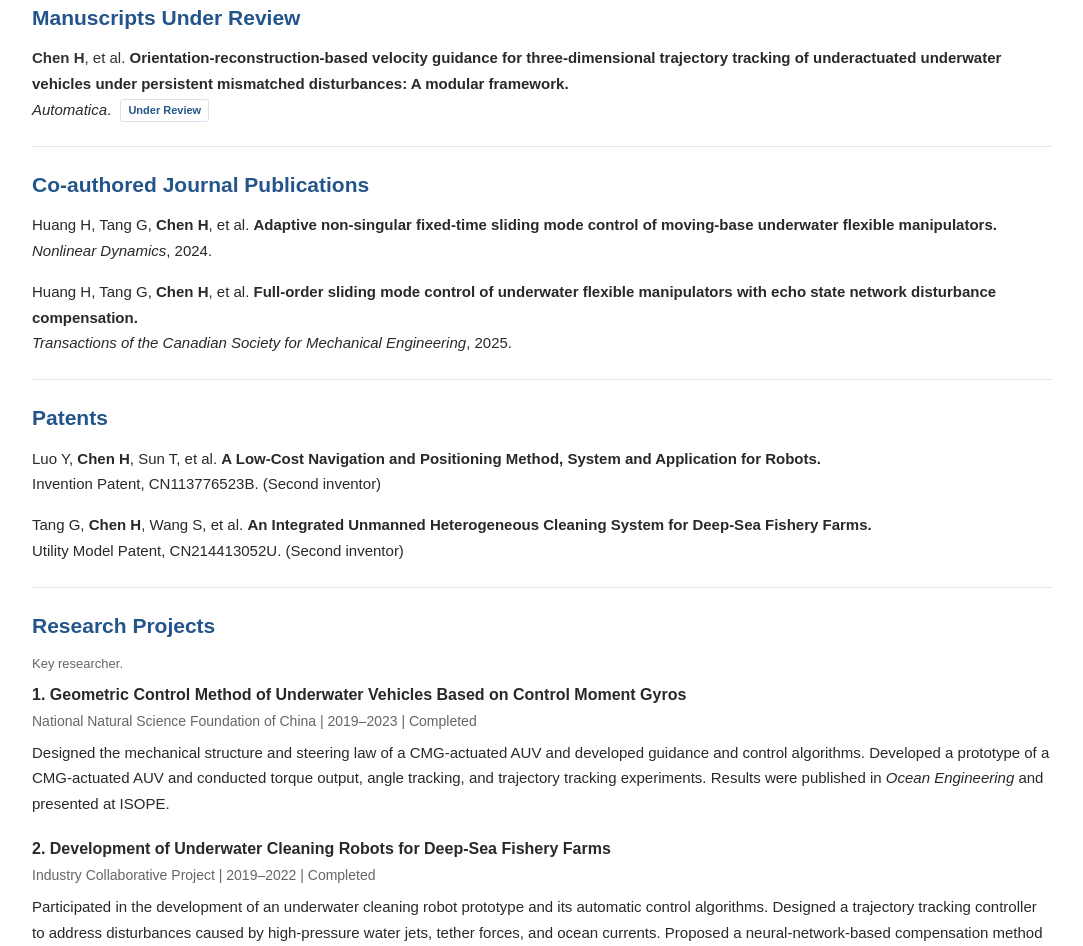
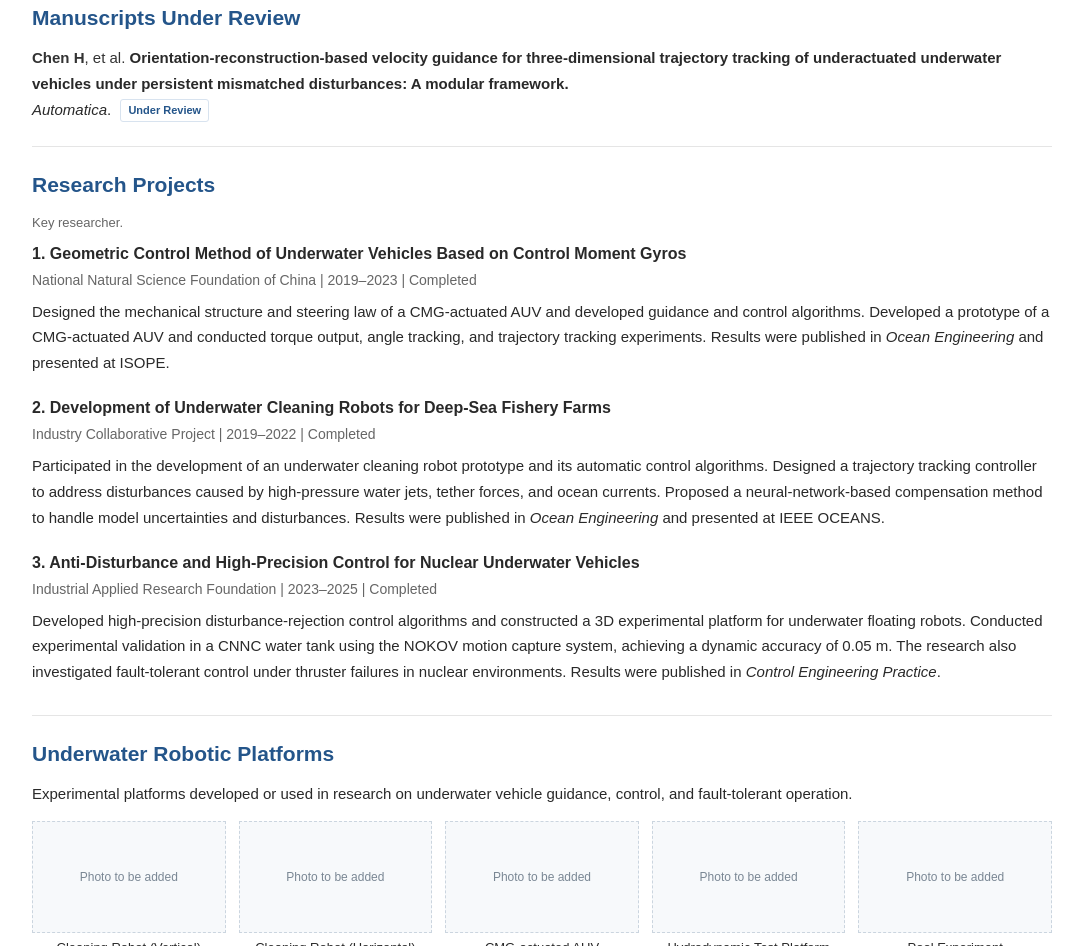
Before and after one commit to hxuanchen/hxuanchen.github.io, a plain HTML site: page index.html in a window 1280 px wide. Shown: the part 2165-3111 px from the top of the page, without its empty margins (98-1181 px from the left). Drawn offline with Linux system fonts and the light colour scheme.

Commit message:
Update index.html

```diff
--- a/index.html
+++ b/index.html
@@ -504,39 +504,7 @@ footer {
         </div>
     </section>
 
-    <!-- Co-authored papers -->
-    <section id="coauthored">
-        <h2>Co-authored Journal Publications</h2>
 
-        <div class="publication">
-            Huang H, Tang G, <strong>Chen H</strong>, et al.
-            <span class="paper-title">Adaptive non-singular fixed-time sliding mode control of moving-base underwater flexible manipulators.</span>
-            <div class="venue"><em>Nonlinear Dynamics</em>, 2024.</div>
-        </div>
-
-        <div class="publication">
-            Huang H, Tang G, <strong>Chen H</strong>, et al.
-            <span class="paper-title">Full-order sliding mode control of underwater flexible manipulators with echo state network disturbance compensation.</span>
-            <div class="venue"><em>Transactions of the Canadian Society for Mechanical Engineering</em>, 2025.</div>
-        </div>
-    </section>
-
-    <!-- Patents -->
-    <section id="patents">
-        <h2>Patents</h2>
-
-        <div class="publication">
-            Luo Y, <strong>Chen H</strong>, Sun T, et al.
-            <span class="paper-title">A Low-Cost Navigation and Positioning Method, System and Application for Robots.</span>
-            <div class="venue">Invention Patent, CN113776523B. (Second inventor)</div>
-        </div>
-
-        <div class="publication">
-            Tang G, <strong>Chen H</strong>, Wang S, et al.
-            <span class="paper-title">An Integrated Unmanned Heterogeneous Cleaning System for Deep-Sea Fishery Farms.</span>
-            <div class="venue">Utility Model Patent, CN214413052U. (Second inventor)</div>
-        </div>
-    </section>
 
     <!-- Research Projects -->
     <section id="projects">
```
